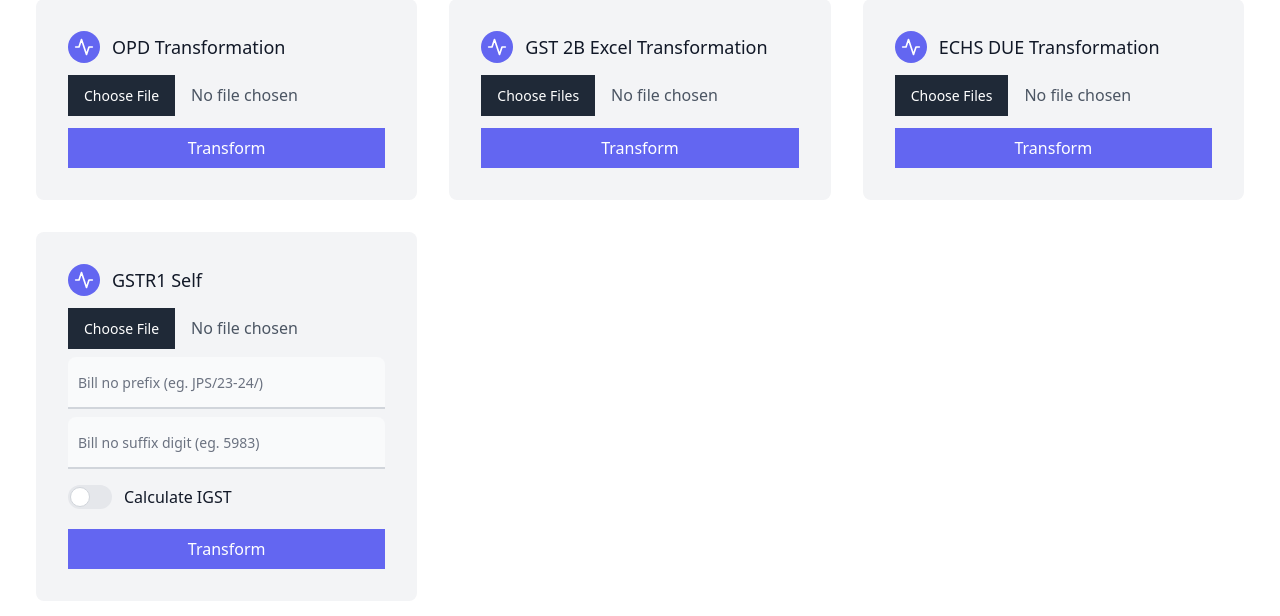
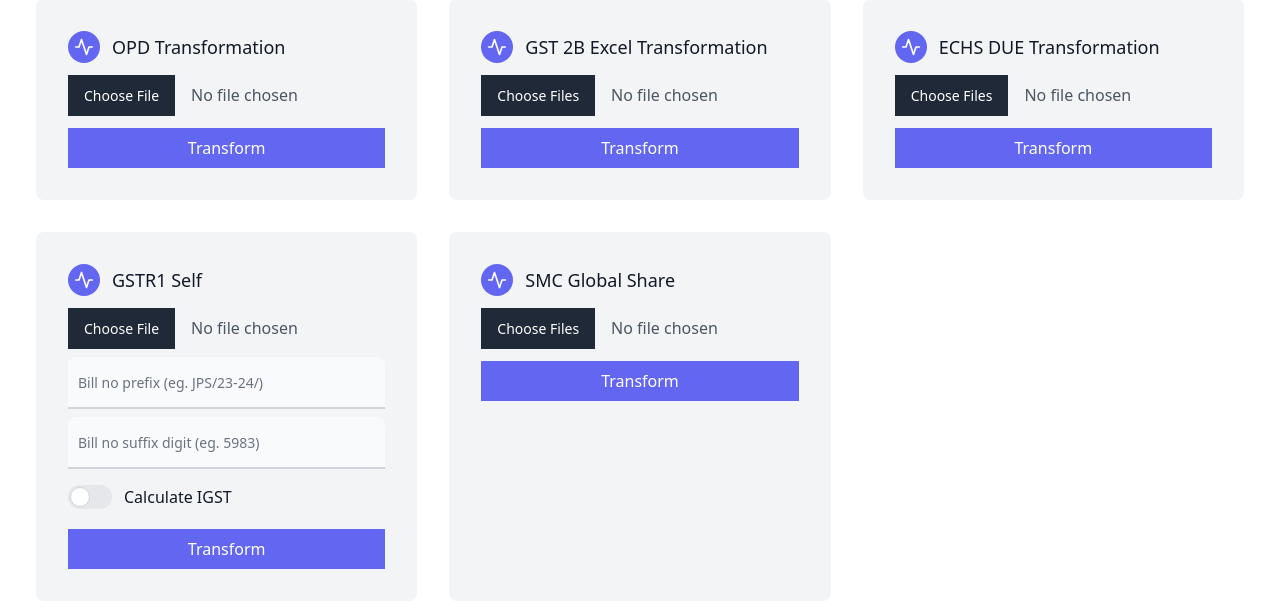
Before and after one commit to akshatsingh1718/TransformTool-JoshiJI, a Django app: page / in a window 1280 px wide. Shown: the part 1095-1711 px from the top of the page. Run offline with Django 4.2, Linux system fonts and the light colour scheme; some libraries are stand-ins or nearby versions.

Commit message:
Implemented smc global share

```diff
--- a/excel_app/templates/excel_app/index.html
+++ b/excel_app/templates/excel_app/index.html
@@ -506,6 +506,48 @@
       </div>
       <!-- GSTR1 Self ends here-->
 
+      <!-- smc_global_share starts here-->
+      <div class="p-4 sm:w-full md:w-1/2 lg:w-1/3">
+        <div class="flex rounded-lg h-full bg-gray-100 p-8 flex-col">
+          <div class="flex items-center mb-3">
+
+            <div
+              class="w-8 h-8 mr-3 inline-flex items-center justify-center rounded-full bg-indigo-500 text-white flex-shrink-0"
+              >
+
+              <svg
+                fill="none"
+                stroke="currentColor"
+                stroke-linecap="round"
+                stroke-linejoin="round"
+                stroke-width="2"
+                class="w-5 h-5"
+                viewBox="0 0 24 24"
+              >
+                <path d="M22 12h-4l-3 9L9 3l-3 9H2"></path>
+              </svg>
+            </div>
+            <h2 class="text-gray-900 text-lg title-font font-medium">
+              SMC Global Share
+            </h2>
+          </div>
+
+            <form action="{% url "upload_excel" %}" method="post" enctype="multipart/form-data">
+                {% csrf_token %}
+                <input type="file"
+                        title="Upload excel file"
+                        name="excel_file"
+                        required="required" multiple>
+                <input type="hidden" value="transform-smc_global_share" name="change_format" />
+                <button class="text-white bg-indigo-500 border-0 py-2 px-6 mt-3 w-full">
+                  Transform
+                </button>
+            </form>
+          </div>
+      </div>
+      <!-- smc_global_share ends here-->
+
+
     </div>
   </div>
 </section>
--- a/excel_app/views.py
+++ b/excel_app/views.py
@@ -11,6 +11,7 @@ from .utils import (
     IpdOpdTransfromation,
     EchsDueTransfromation,
     GSTR1Self,
+    SMCGlobalShare,
     BaseTransformExcel,
 )
 import os
@@ -175,6 +176,9 @@ def upload_excel(request):
                 inv_no_suffix_counter=inv_no_suffix_counter,
             )
             heading = "GSTR1 Self Transformation"
+        elif change_format == "transform-smc_global_share":
+            transform = SMCGlobalShare()
+            heading = transform.APP_NAME
 
         data = transform.transform(excel_file, save=True)
 
```
Also changed, not shown: TRACKING.md (+1 -0 lines), excel_app/utils.py (+36 -3 lines).
